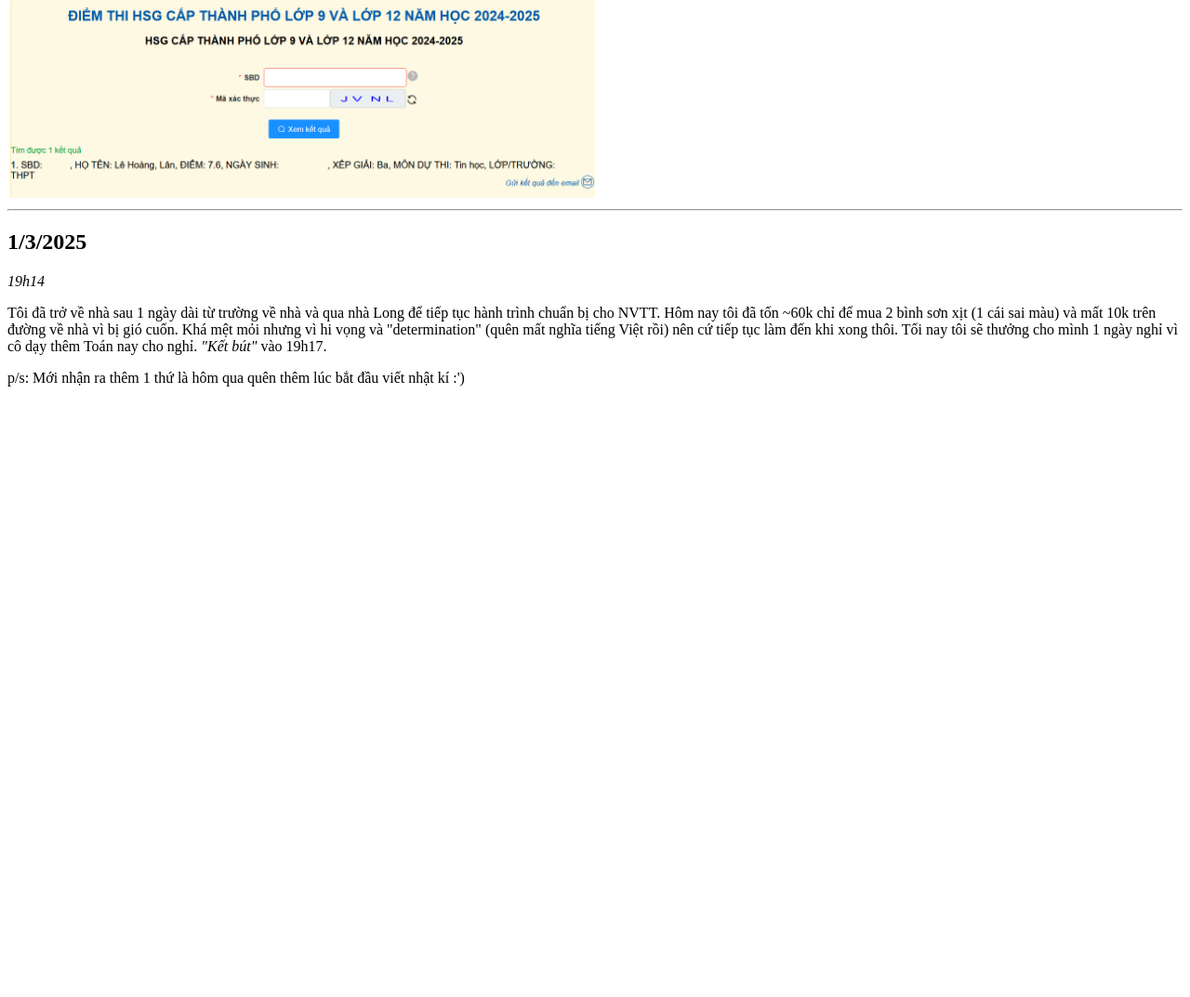
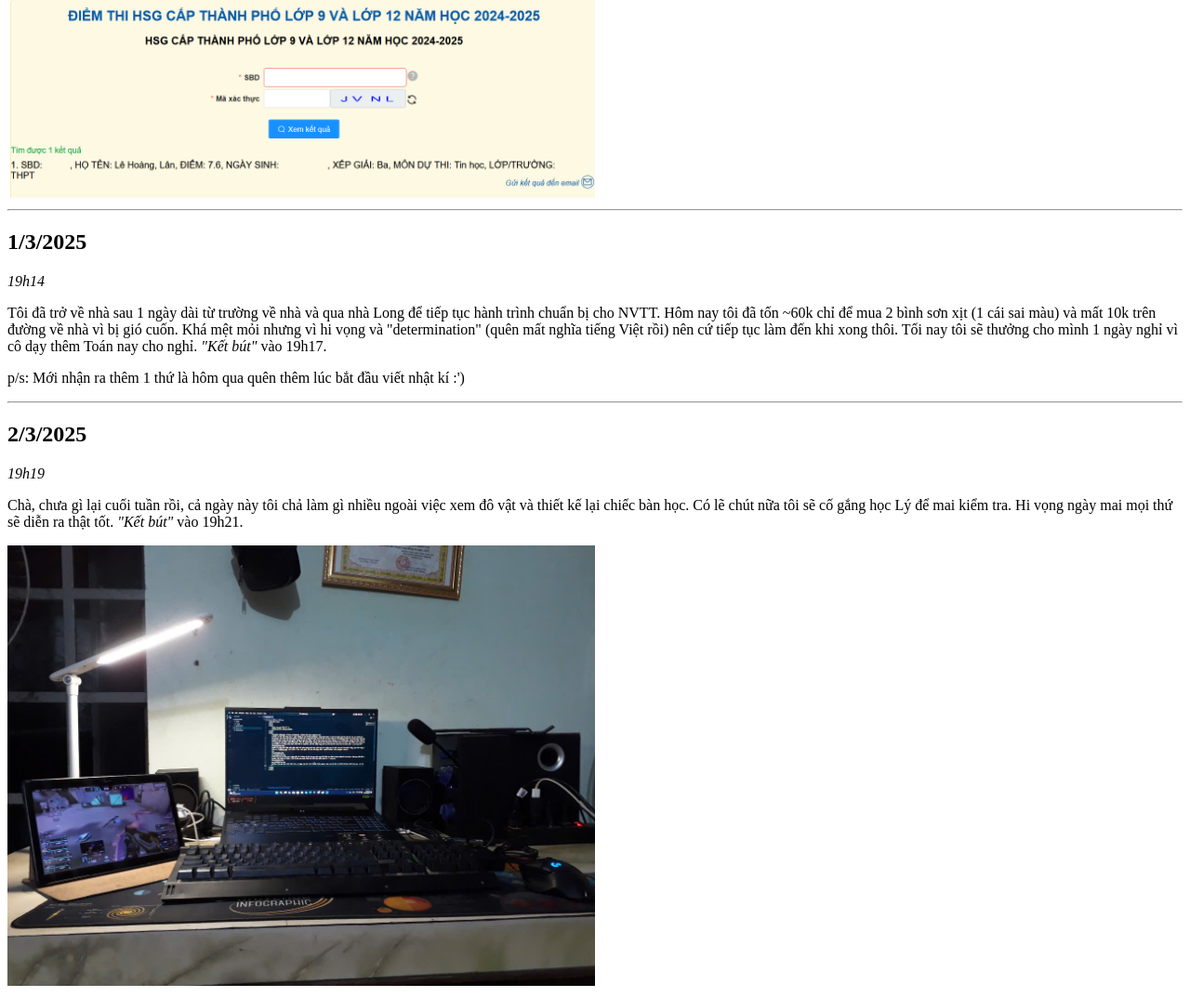
Before and after one commit to naLTheDuck/naLTDs-diary, a plain HTML site: page index.html in a window 1280 px wide. Shown: the part 514-1587 px from the top of the page at 93% size. Before the commit the page ends 946 px from the top, so only its background shows below. Drawn offline with Linux system fonts and the light colour scheme.

Commit message:
Thêm ngày 2/3/25

```diff
--- a/index.html
+++ b/index.html
@@ -3,6 +3,19 @@
 <head>
     <meta charset="UTF-8" />
     <title>naLTD's diary</title>
+    <meta name="viewport" content="width=device-width, initial-scale=1.0">
+    <style>
+        img {
+            width: 50%;
+            height: auto;
+        }
+
+        @media (max-width: 600px) {
+            img {
+                width: 90%;
+            }
+        }
+    </style>
 </head>
 <body>
     <h1>Hallo allemaal, ik ben naLTheDuck, welkom bij mijn dagboek</h1>
@@ -18,6 +31,10 @@
     <h2>1/3/2025</h2>
     <p><i>19h14</i></p>
     <p>Tôi đã trở về nhà sau 1 ngày dài từ trường về nhà và qua nhà Long để tiếp tục hành trình chuẩn bị cho NVTT. Hôm nay tôi đã tốn ~60k chỉ để mua 2 bình sơn xịt (1 cái sai màu) và mất 10k trên đường về nhà vì bị gió cuốn. Khá mệt mỏi nhưng vì hi vọng và "determination" (quên mất nghĩa tiếng Việt rồi) nên cứ tiếp tục làm đến khi xong thôi. Tối nay tôi sẽ thưởng cho mình 1 ngày nghỉ vì cô dạy thêm Toán nay cho nghỉ. <i>"Kết bút"</i> vào 19h17.</p>
-    <p>p/s: Mới nhận ra thêm 1 thứ là hôm qua quên thêm lúc bắt đầu viết nhật kí :')</p>
+    <p>p/s: Mới nhận ra thêm 1 thứ là hôm qua quên thêm lúc bắt đầu viết nhật kí :')</p><hr>
+    <h2>2/3/2025</h2>
+    <p><i>19h19</i></p>
+    <p>Chà, chưa gì lại cuối tuần rồi, cả ngày này tôi chả làm gì nhiều ngoài việc xem đô vật và thiết kế lại chiếc bàn học. Có lẽ chút nữa tôi sẽ cố gắng học Lý để mai kiểm tra. Hi vọng ngày mai mọi thứ sẽ diễn ra thật tốt. <i>"Kết bút"</i> vào 19h21.</p>
+    <img src="media/1.jpg" alt="Bàn học mới" style="width: 50%; height: auto;">
 </body>
 </html>
```
Also changed, not shown: media/1.jpg (added).
